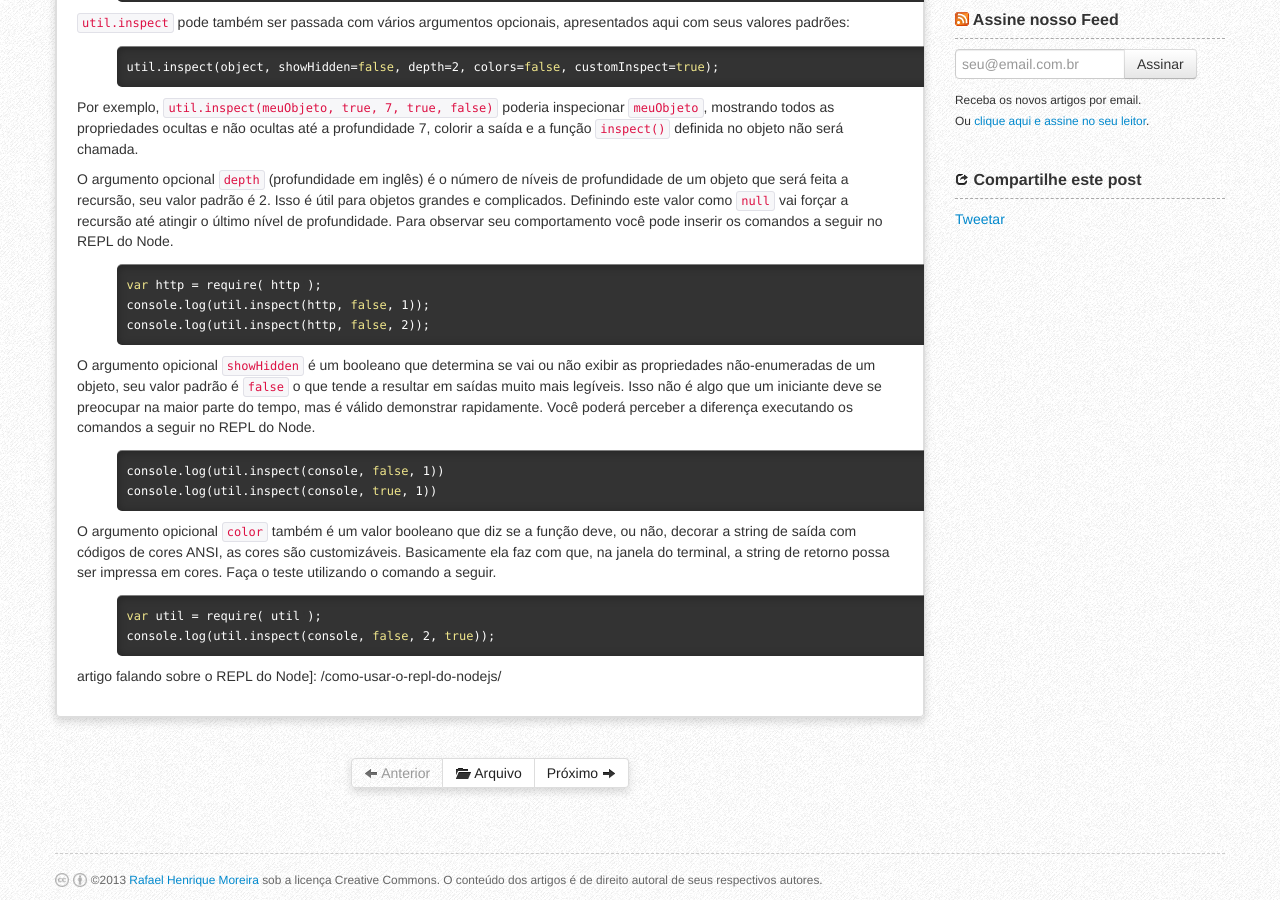
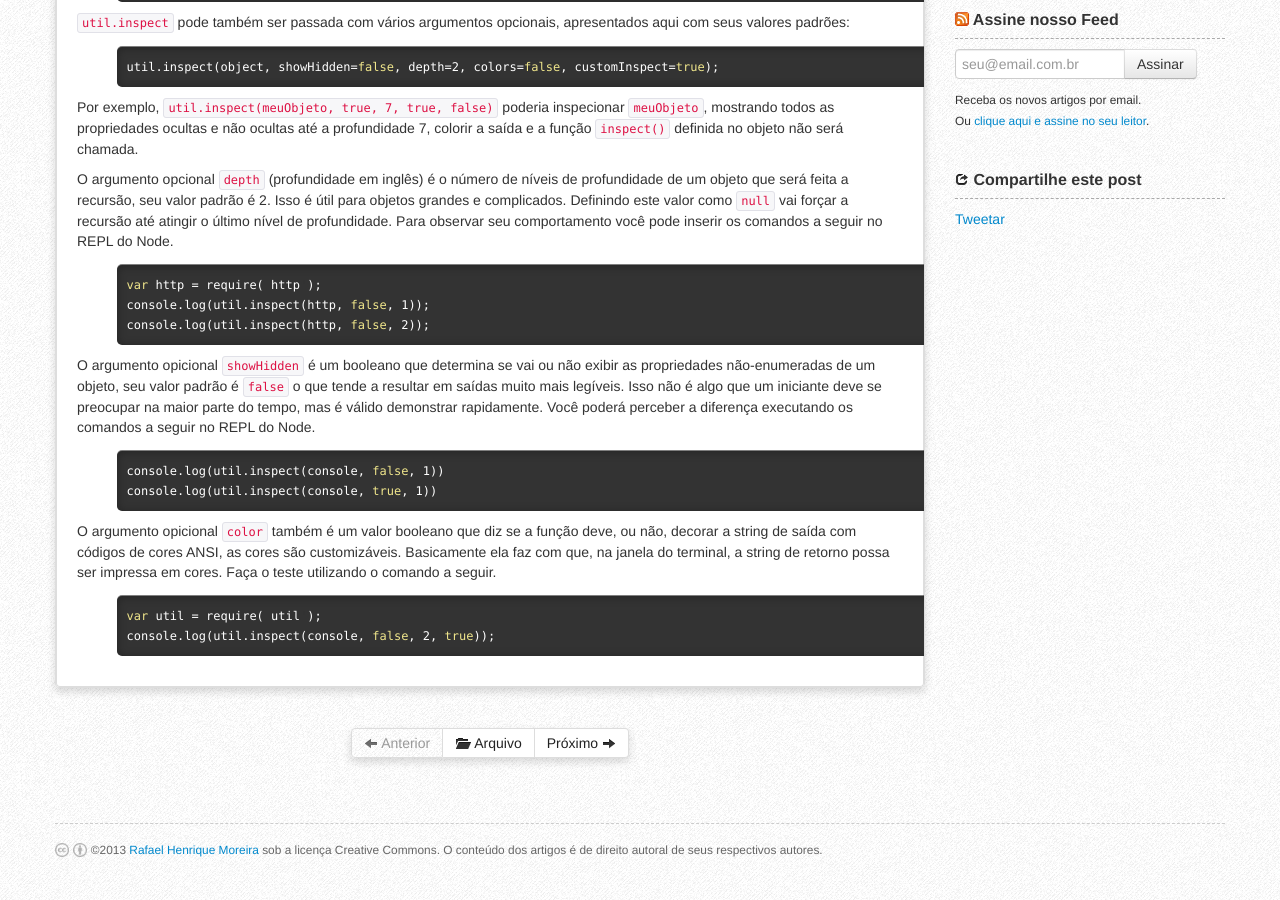
Before and after one commit to nodebr/NodeBR.com, a Jekyll site: the page built from _posts/2013-6-19-como-usar-o-util-inspect-em-node-js.md, in a window 1280 px wide and 900 px high, scrolled down 1079 px. Built offline with Jekyll 4.4.1, drawn with Linux system fonts in a browser that asks for light colours; comment, search, counter and statistics services are not loaded.

Commit message:
Corrigindo post util.inspect

```diff
--- a/_posts/2013-6-19-como-usar-o-util-inspect-em-node-js.md
+++ b/_posts/2013-6-19-como-usar-o-util-inspect-em-node-js.md
@@ -75,4 +75,4 @@ console.log(util.inspect(console, false, 2, true));
 
 
 [módulo util]: http://nodejs.org/api/util.html
-artigo falando sobre o REPL do Node]: {% post_url 2013-5-23-como-usar-o-repl-do-nodejs %}
+[artigo falando sobre o REPL do Node]: {% post_url 2013-5-23-como-usar-o-repl-do-nodejs %}
```
